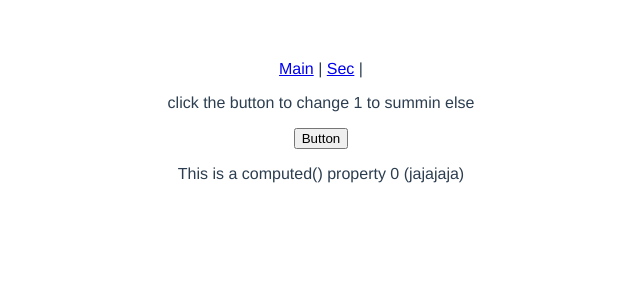
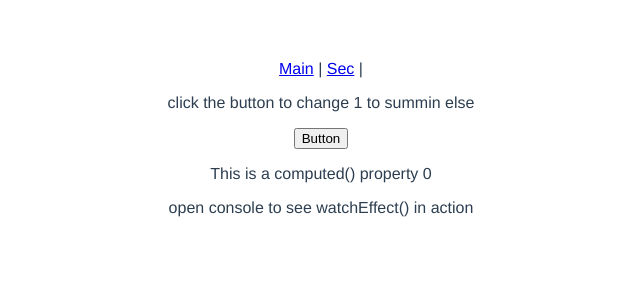
Before and after one commit to SITHS-NEW-APCSP/2.5_Vue3, a Vue app in the folder vue3/: page /secondary in a window 1280 px wide. Shown: the top 300 px of the page, without its empty margins (319-959 px from the left). Built offline with nearby package versions, Linux system fonts and the light colour scheme.

Commit message:
welcome to legend of cory in the house and the dark steam dragon

```diff
--- a/vue3/src/components/Second.vue
+++ b/vue3/src/components/Second.vue
@@ -2,7 +2,8 @@
   <div>
       <p> click the button to change {{num}} to summin else </p>
       <button v-on:click="num += 1">Button</button>
-      <p>This is a computed() property {{comp}}  (jajajaja)</p>
+      <p>This is a computed() property {{comp}} </p>
+      <p>open console to see watchEffect() in action</p>
   </div>
 </template>
 
```
